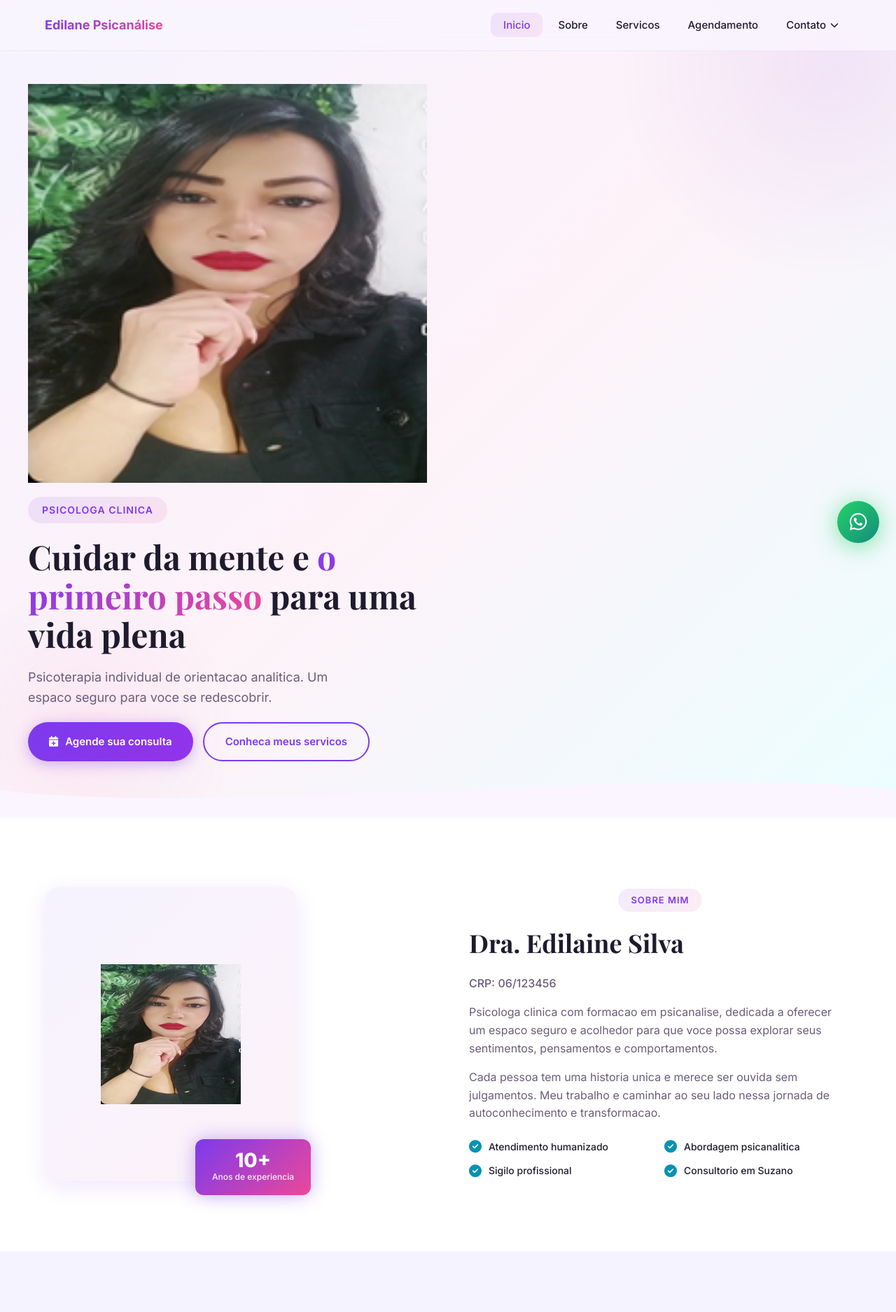
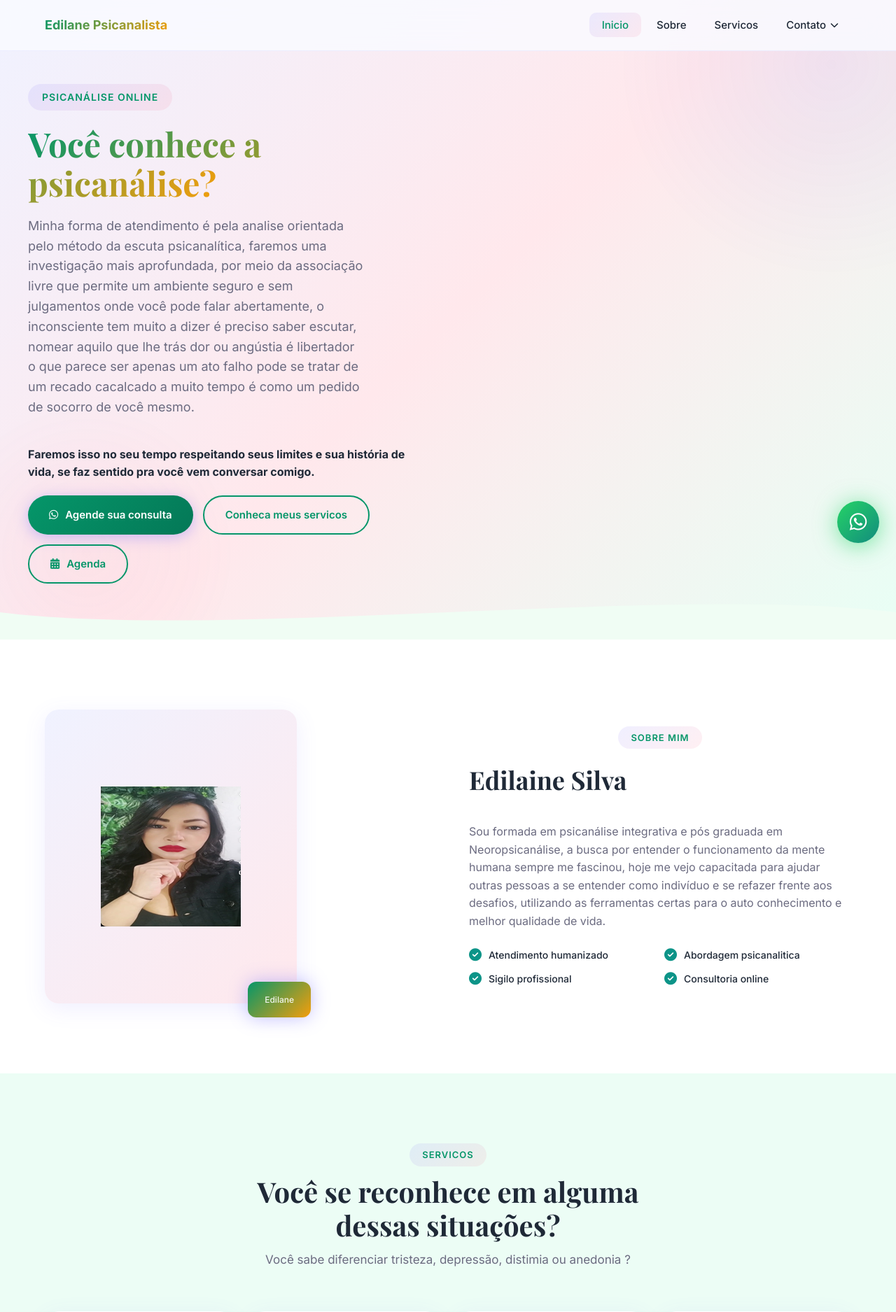
Before and after one commit to dissinhogangster000/dissinhogangster000, a PHP site: page / in a window 1280 px wide. Shown: the top 1875 px of the page at 70% size. Run offline with PHP 8.4, Linux system fonts and the light colour scheme.

Commit message:
Adiciona botao Agenda no site e sincroniza imagens

```diff
--- a/index.html
+++ b/index.html
@@ -3,7 +3,7 @@
 <head>
   <meta charset="UTF-8">
   <meta name="viewport" content="width=device-width, initial-scale=1.0">
-  <title>Dra. Edilaine Silva | Psicologia em Suzano</title>
+  <title>Edilaine Silva | Psicanálista</title>
   <link rel="stylesheet" href="style.css">
   <link rel="preconnect" href="https://fonts.googleapis.com">
   <link href="https://fonts.googleapis.com/css2?family=Inter:wght@300;400;500;600;700;800&family=Playfair+Display:wght@400;700&display=swap" rel="stylesheet">
@@ -15,7 +15,7 @@
     <div class="nav-container">
       <a href="#" class="nav-logo">
 
-        <span class="logo-text">Edilane Psicanálise</span>
+        <span class="logo-text">Edilane Psicanalista</span>
       </a>
       <button class="nav-toggle" id="navToggle" aria-label="Menu">
         <span></span><span></span><span></span>
@@ -24,15 +24,14 @@
         <li><a href="#home" class="nav-link active">Inicio</a></li>
         <li><a href="#about" class="nav-link">Sobre</a></li>
         <li><a href="#services" class="nav-link">Servicos</a></li>
-        <li><a href="painel/login.html" class="nav-link">Agendamento</a></li>
         <li class="dropdown">
           <a href="#" class="nav-link dropdown-toggle">
             Contato <i class="fas fa-chevron-down dropdown-icon"></i>
           </a>
           <ul class="dropdown-menu">
-            <li><a href="https://wa.me/5511999999999" target="_blank"><i class="fab fa-whatsapp"></i> WhatsApp</a></li>
-            <li><a href="tel:+5511999999999"><i class="fas fa-phone"></i> (11) 99999-9999</a></li>
-            <li><a href="mailto:contato@draedilaine.com.br"><i class="fas fa-envelope"></i> E-mail</a></li>
+            <li><a href="https://wa.me/5511959652007" target="_blank"><i class="fab fa-whatsapp"></i> WhatsApp</a></li>
+            <li><a href="tel:+5511959652007"><i class="fas fa-phone"></i> (11) 95965-2007</a></li>
+            <li><a href="edy.psicanalista@gmail.com"><i class="fas fa-envelope"></i> E-mail</a></li>
             <li><a href="#location"><i class="fas fa-map-marker-alt"></i> Endereco</a></li>
           </ul>
         </li>
@@ -44,19 +43,22 @@
     <div class="hero-bg"></div>
     <div class="hero-content">
       <div class="hero-text">
-        <img src="images/caixa_cinza.png" />
-        <p class="hero-subtitle">Psicologa Clinica</p>
-        <h1>Cuidar da mente e <span class="highlight">o primeiro passo</span> para uma vida plena</h1>
-        <p class="hero-description">Psicoterapia individual de orientacao analitica. Um espaco seguro para voce se redescobrir.</p>
+
+        <p class="hero-subtitle">Psicanálise Online</p>
+        <h1> <span class="highlight">Você conhece a psicanálise?</span> </h1>
+        <p class="hero-description">Minha forma de atendimento é pela analise orientada pelo método da escuta psicanalítica, faremos uma investigação mais aprofundada, por meio da associação livre que permite um ambiente seguro e sem julgamentos onde você pode falar abertamente, o inconsciente tem muito a dizer é preciso saber escutar, nomear aquilo que lhe trás dor ou angústia é libertador o que parece ser apenas um ato falho pode se tratar de um recado cacalcado a muito tempo é como um pedido de socorro de você mesmo.</p>
+
+      <b>  <p>Faremos isso no seu tempo respeitando seus limites e sua história de vida, se faz sentido pra você vem conversar comigo.</b></p>
         <div class="hero-buttons">
-          <a href="painel/login.html" class="btn btn-primary">
-            <i class="fas fa-calendar-plus"></i> Agende sua consulta
+          <a href="https://wa.me/5511959652007" target="_blank" class="btn btn-primary">
+            <i class="fab fa-whatsapp"></i> Agende sua consulta
           </a>
           <a href="#services" class="btn btn-outline">Conheca meus servicos</a>
+          <a href="painel/login.html" class="btn btn-outline"><i class="fas fa-calendar-alt"></i> Agenda</a>
         </div>
       </div>
 
-        </div>
+
       </div>
     </div>
     <div class="hero-wave">
@@ -73,22 +75,21 @@
           <div class="about-img-wrapper">
             <div class="about-img-placeholder"><img src="images/caixa_cinza.png" /> </i></div>
             <div class="experience-badge">
-              <span class="exp-number">10+</span>
-              <span class="exp-text">Anos de experiencia</span>
+              <span class="exp-number"></span>
+              <span class="exp-text">Edilane</span>
             </div>
           </div>
         </div>
         <div class="about-text animate-on-scroll">
           <span class="section-tag">Sobre mim</span>
-          <h2>Dra. Edilaine Silva</h2>
-          <p class="about-crp">CRP: 06/123456</p>
-          <p>Psicologa clinica com formacao em psicanalise, dedicada a oferecer um espaco seguro e acolhedor para que voce possa explorar seus sentimentos, pensamentos e comportamentos.</p>
-          <p>Cada pessoa tem uma historia unica e merece ser ouvida sem julgamentos. Meu trabalho e caminhar ao seu lado nessa jornada de autoconhecimento e transformacao.</p>
+          <h2>Edilaine Silva</h2>
+          <p class="about-crp"></p>
+          <p>Sou formada em psicanálise integrativa e pós graduada em Neoropsicanálise, a busca por entender o funcionamento da mente humana sempre me fascinou, hoje me vejo capacitada para ajudar outras pessoas a se entender como indivíduo e se refazer frente aos desafios, utilizando as ferramentas certas para o auto conhecimento e melhor qualidade de vida.</p>
           <div class="about-features">
             <div class="feature"><i class="fas fa-check-circle"></i> Atendimento humanizado</div>
             <div class="feature"><i class="fas fa-check-circle"></i> Abordagem psicanalitica</div>
             <div class="feature"><i class="fas fa-check-circle"></i> Sigilo profissional</div>
-            <div class="feature"><i class="fas fa-check-circle"></i> Consultorio em Suzano</div>
+            <div class="feature"><i class="fas fa-check-circle"></i> Consultoria online</div>
           </div>
         </div>
       </div>
@@ -99,31 +100,66 @@
     <div class="container">
       <div class="section-header animate-on-scroll">
         <span class="section-tag">Servicos</span>
-        <h2>Como posso ajudar voce</h2>
-        <p>Atendimento psicologico individual para adolescentes e adultos com abordagem psicanalitica.</p>
+        <h2>Você se reconhece em alguma dessas situações?</h2>
+        <p> Você sabe diferenciar tristeza,  depressão, distimia ou anedonia ?</p>
       </div>
       <div class="services-grid">
         <div class="service-card animate-on-scroll">
-          <div class="card-icon"><i class="fas fa-comments"></i></div>
-          <h3>Psicoterapia Individual</h3>
-          <p>Sessoes individuais para tratar ansiedade, depressao, traumas e outras questoes emocionais.</p>
+
+          <h3>tristeza</h3>
+          <p>Já se viu em alguma dessas situações quando um dia triste vira dois ou três e a tristeza vira rotina?
+
+ Então isso não é normal e pode ser depressão ou dependendo do tempo e intensidade dos sintomas distimia ou anedonia.
+
+
+
+A tristeza é uma emoção que precisa ser ouvida e acolhida com atenção mas se vira rotina pode vir a ser depressão e é necessário um acompanhamento para melhor entendimento da situação</p>
         </div>
         <div class="service-card animate-on-scroll">
-          <div class="card-icon"><i class="fas fa-heart"></i></div>
-          <h3>Terapia para Ansiedade</h3>
-          <p>Tratamento especializado para transtornos de ansiedade, panico, fobias e estresse cronico.</p>
+
+          <h3>Anedonia</h3>
+          <p>Anedonia é a perda da capacidade de sentir prazer ou interesse em atividades anteriormente consideradas agradáveis, caracteriza-se por apatia, falta de motivação e uma redução na resposta emocional positiva, frequentemente ligada a disfunções no sistema de recompensa cerebral.</p>
         </div>
         <div class="service-card animate-on-scroll">
-          <div class="card-icon"><i class="fas fa-smile"></i></div>
-          <h3>Terapia para Depressao</h3>
-          <p>Acompanhamento terapeutico para depressao, luto, baixa autoestima e crises existenciais.</p>
+
+          <h3>Distimia</h3>
+          <p>A distimia, ou transtorno depressivo persistente, é uma forma crônica e mais leve de depressão que dura pelo menos dois anos (um ano em crianças). Sintomas principais incluem humor deprimido, irritabilidade constante, baixa autoestima, desânimo, fadiga, alterações no sono/apetite e pessimismo, afetando significativamente a qualidade de vida.</p>
         </div>
         <div class="service-card animate-on-scroll">
-          <div class="card-icon"><i class="fas fa-hand-holding-heart"></i></div>
-          <h3>Desenvolvimento Pessoal</h3>
-          <p>Processo terapeutico focado em autoconhecimento, desenvolvimento emocional e melhoria de relacionamentos.</p>
+
+          <h3>Depressão</h3>
+          <p>O transtorno depressivo maior é uma condição psiquiátrica séria caracterizada por humor deprimido, tristeza profunda e anedonia (perda de prazer) na maior parte do dia, durante pelo menos duas semanas. Diferente da tristeza comum, impacta gravemente a funcionalidade diária, pensamentos e comportamento.</p>
         </div>
+      <div class="service-card animate-on-scroll">
+
+          <h3>Resumindo</h3>
+          <p>Esse é apenas um resumo pra exemplificar as diferenças e agora que você sabe disso pode diferenciar e entender que um dia difícil todo mundo pode ter mais se todos os dias estão "cinza" e sem contentamento você precisa de ajuda a vida pode ter a cor que você quiser.</p>
+        </div>
+        <div class="service-card animate-on-scroll">
+
+          <h3>Só pra concluir</h3>
+          <p>E lembre-se que em um dia difícil você precisa ter as ferramentas corretas pra poder dar conta de suas tarefas com qualidade de vida e cuidar daqueles que você ama e se escolher a psicanálise como essa ferramenta de auto conhecimento eu estou pronta pra te ajudar.
+
+Você é importante, sua saúde é importante ter qualidade de vida pra continuar fazendo suas tarefas diárias também é muito importante proporcionar um ambiente pra que isso seja possível é meu objetivo, vamos juntas.</p>
+        </div>
+      <div class="service-card animate-on-scroll">
+
+
+                 <h3><img src="images/caixa_cinza2.png" /> </h3>
+          <p>O conhecimento pode mudar vidas e transformar o que era só trauma em uma nova história.
+
+ Atravéz da psicanálise você pode se reencontrar e conhecer uma nova versão sua nunca vista antes por você.</p>
+<p><b></p>Marque um horário e vem conversar comigo.</p></b>
+        <div class="cta-buttons">
+          <a href="https://wa.me/5511959652007" target="_blank" class="btn btn-primary btn-lg">
+            <i class="fab fa-whatsapp"></i> Agendar consulta
+          </a>
+
+          </div>
+        </div>
+
       </div>
+              </div>
     </div>
   </section>
 
@@ -131,20 +167,20 @@
     <div class="container">
       <div class="numbers-grid">
         <div class="number-item animate-on-scroll">
-          <span class="number-value" data-target="10">0</span>
-          <span class="number-label">Anos de experiencia</span>
+
+          <span class="number-label"></span>
         </div>
         <div class="number-item animate-on-scroll">
-          <span class="number-value" data-target="1500">0</span>
-          <span class="number-label">Pacientes atendidos</span>
+
+          <span class="number-label"></span>
         </div>
         <div class="number-item animate-on-scroll">
-          <span class="number-value" data-target="5000">0</span>
-          <span class="number-label">Sessoes realizadas</span>
+
+          <span class="number-label"></span>
         </div>
         <div class="number-item animate-on-scroll">
-          <span class="number-value" data-target="100">0</span>
-          <span class="number-label">% Satisfacao</span>
+
+          <span class="number-label"></span>
         </div>
       </div>
     </div>
@@ -154,18 +190,19 @@
     <div class="container">
       <div class="section-header animate-on-scroll">
         <span class="section-tag">Localizacao</span>
-        <h2>Meu consultorio</h2>
-        <p>Localizada em Suzano, com facil acesso e ambiente acolhedor para seu atendimento.</p>
+        <h2>Consultoria Online</h2>
+        <p>Localizada em SP.</p>
       </div>
       <div class="location-content animate-on-scroll">
         <div class="location-info">
-          <div class="info-item">
-            <i class="fas fa-map-marker-alt"></i>
+
+
             <div>
-              <h4>Endereco</h4>
-              <p>Rua Exemplo, 123 - Centro<br>Suzano - SP, 08600-000</p>
+
+              <p></p>
             </div>
           </div>
+      <div class="location-content animate-on-scroll">
           <div class="info-item">
             <i class="fas fa-clock"></i>
             <div>
@@ -177,14 +214,11 @@
             <i class="fas fa-phone"></i>
             <div>
               <h4>Contato</h4>
-              <p>(11) 99999-9999<br>contato@draedilaine.com.br</p>
+              <p>(11) 95965-2007<br>edy.psicanalista@gmail.com</p>
             </div>
           </div>
         </div>
-        <div class="location-map">
-          <div class="map-placeholder">
-            <i class="fas fa-map"></i>
-            <p>Mapa interativo</p>
+
           </div>
         </div>
       </div>
@@ -197,10 +231,10 @@
         <h2>Pronto para dar o primeiro passo?</h2>
         <p>Agende uma sessao e comece sua jornada de autoconhecimento e transformacao.</p>
         <div class="cta-buttons">
-          <a href="painel/login.html" class="btn btn-primary btn-lg">
-            <i class="fas fa-calendar-plus"></i> Agendar consulta
+          <a href="https://wa.me/5511959652007" target="_blank" class="btn btn-primary btn-lg">
+            <i class="fab fa-whatsapp"></i> Agendar consulta
           </a>
-          <a href="tel:+5511999999999" class="btn btn-outline btn-lg">
+          <a href="tel:+5511959652007" class="btn btn-outline btn-lg">
             <i class="fas fa-phone"></i> Ligar agora
           </a>
         </div>
@@ -213,14 +247,14 @@
       <div class="footer-content">
         <div class="footer-brand">
           <div class="footer-logo">
-            <i class="fas fa-brain"></i>
-            <span>Dra. Edilaine Silva</span>
+
+            <span>Edilaine Silva</span>
           </div>
-          <p>Psicologa Clinica | CRP: 06/123456</p>
+          <p>Psicanálise |  </p>
           <div class="footer-social">
             <a href="#" aria-label="Instagram"><i class="fab fa-instagram"></i></a>
             <a href="#" aria-label="Facebook"><i class="fab fa-facebook-f"></i></a>
-            <a href="https://wa.me/5511999999999" target="_blank" aria-label="WhatsApp"><i class="fab fa-whatsapp"></i></a>
+            <a href="https://wa.me/5511959652007" target="_blank" aria-label="WhatsApp"><i class="fab fa-whatsapp"></i></a>
             <a href="#" aria-label="LinkedIn"><i class="fab fa-linkedin-in"></i></a>
           </div>
         </div>
@@ -236,9 +270,9 @@
         <div class="footer-links">
           <h4>Contato</h4>
           <ul>
-            <li><a href="https://wa.me/5511999999999" target="_blank"><i class="fab fa-whatsapp"></i> WhatsApp</a></li>
-            <li><a href="tel:+5511999999999"><i class="fas fa-phone"></i> Telefone</a></li>
-            <li><a href="mailto:contato@draedilaine.com.br"><i class="fas fa-envelope"></i> E-mail</a></li>
+            <li><a href="https://wa.me/5511959652007" target="_blank"><i class="fab fa-whatsapp"></i> WhatsApp</a></li>
+            <li><a href="tel:+5511959652007"><i class="fas fa-phone"></i> Telefone</a></li>
+            <li><a href="mailto:edy.psicanalista@gmail.com"><i class="fas fa-envelope"></i> E-mail</a></li>
           </ul>
         </div>
         <div class="footer-links">
@@ -250,12 +284,12 @@
         </div>
       </div>
       <div class="footer-bottom">
-        <p>&copy; 2026 Dra. Edilaine Silva. Todos os direitos reservados.</p>
+        <p>&copy; 2026 Edy Psicanálise. Todos os direitos reservados.</p>
       </div>
     </div>
   </footer>
 
-  <a href="https://wa.me/5511999999999" target="_blank" class="whatsapp-float" aria-label="WhatsApp">
+  <a href="https://wa.me/5511959652007" target="_blank" class="whatsapp-float" aria-label="WhatsApp">
     <i class="fab fa-whatsapp"></i>
   </a>
 
--- a/style.css
+++ b/style.css
@@ -1,18 +1,18 @@
 :root {
-  --primary: #7C3AED;
-  --primary-dark: #6D28D9;
-  --primary-light: #A78BFA;
-  --secondary: #EC4899;
-  --accent: #06B6D4;
-  --accent-dark: #0891B2;
-  --bg: #FAF5FF;
-  --bg-alt: #F5F3FF;
-  --text: #1F1B2E;
-  --text-light: #6B5C7A;
-  --text-lighter: #9D8DB5;
+  --primary: #059669;
+  --primary-dark: #047857;
+  --primary-light: #34D399;
+  --secondary: #F59E0B;
+  --accent: #14B8A6;
+  --accent-dark: #0D9488;
+  --bg: #F0FDF4;
+  --bg-alt: #ECFDF5;
+  --text: #1F2937;
+  --text-light: #6B6B80;
+  --text-lighter: #9B9BB0;
   --white: #FFFFFF;
-  --shadow: 0 8px 32px rgba(124, 58, 237, 0.12);
-  --shadow-hover: 0 12px 48px rgba(124, 58, 237, 0.22);
+  --shadow: 0 8px 32px rgba(108, 99, 255, 0.1);
+  --shadow-hover: 0 12px 48px rgba(108, 99, 255, 0.2);
   --radius: 20px;
   --radius-sm: 12px;
   --transition: 0.35s cubic-bezier(0.4, 0, 0.2, 1);
@@ -52,15 +52,15 @@ body {
   left: 0;
   right: 0;
   z-index: 1000;
-  background: rgba(250, 245, 255, 0.85);
+  background: rgba(250, 251, 255, 0.85);
   backdrop-filter: blur(20px);
   -webkit-backdrop-filter: blur(20px);
-  border-bottom: 1px solid rgba(124, 58, 237, 0.08);
+  border-bottom: 1px solid rgba(108, 99, 255, 0.08);
   transition: var(--transition);
 }
 
 .navbar.scrolled {
-  box-shadow: 0 4px 24px rgba(124, 58, 237, 0.1);
+  box-shadow: 0 4px 24px rgba(108, 99, 255, 0.12);
 }
 
 .nav-container {
@@ -252,7 +252,7 @@ body {
 .hero-bg {
   position: absolute;
   inset: 0;
-  background: linear-gradient(135deg, #F5F3FF 0%, #FDF2F8 50%, #ECFEFF 100%);
+  background: linear-gradient(135deg, #F0F2FF 0%, #FFE8EC 50%, #E8FFF5 100%);
   z-index: -2;
 }
 
@@ -262,10 +262,10 @@ body {
   width: 600px;
   height: 600px;
   border-radius: 50%;
-  background: radial-gradient(circle, rgba(124, 58, 237, 0.08) 0%, transparent 70%);
+  background: radial-gradient(circle, rgba(108, 99, 255, 0.08) 0%, transparent 70%);
   top: -200px;
   right: -200px;
-  animation: drift 8s ease-in-out infinite;
+  animation: float-bg 8s ease-in-out infinite;
 }
 
 .hero-bg::after {
@@ -274,13 +274,13 @@ body {
   width: 400px;
   height: 400px;
   border-radius: 50%;
-  background: radial-gradient(circle, rgba(236, 72, 153, 0.06) 0%, transparent 70%);
+  background: radial-gradient(circle, rgba(255, 101, 132, 0.06) 0%, transparent 70%);
   bottom: -100px;
   left: -100px;
-  animation: drift 10s ease-in-out infinite reverse;
+  animation: float-bg 10s ease-in-out infinite reverse;
 }
 
-@keyframes drift {
+@keyframes float-bg {
   0%, 100% { transform: translate(0, 0) scale(1); }
   50% { transform: translate(30px, -30px) scale(1.1); }
 }
@@ -303,7 +303,7 @@ body {
 
 .hero-subtitle {
   display: inline-block;
-  background: linear-gradient(135deg, rgba(124, 58, 237, 0.1), rgba(236, 72, 153, 0.1));
+  background: linear-gradient(135deg, rgba(108, 99, 255, 0.1), rgba(255, 101, 132, 0.1));
   color: var(--primary);
   padding: 8px 20px;
   border-radius: 50px;
@@ -328,20 +328,21 @@ body {
   -webkit-background-clip: text;
   -webkit-text-fill-color: transparent;
   background-clip: text;
+  position: relative;
 }
 
 .hero-description {
   font-size: 18px;
   color: var(--text-light);
   max-width: 480px;
-  animation: slideUp 0.6s ease-out 0.2s both;
+  animation: fade-up 0.6s ease-out 0.2s both;
 }
 
 .hero-buttons {
   display: flex;
   gap: 14px;
   flex-wrap: wrap;
-  animation: slideUp 0.6s ease-out 0.3s both;
+  animation: fade-up 0.6s ease-out 0.3s both;
 }
 
 .btn {
@@ -361,14 +362,14 @@ body {
 }
 
 .btn-primary {
-  background: linear-gradient(135deg, var(--primary), #9333EA);
+  background: linear-gradient(135deg, var(--primary), var(--primary-dark));
   color: white;
-  box-shadow: 0 4px 20px rgba(124, 58, 237, 0.35);
+  box-shadow: 0 4px 20px rgba(108, 99, 255, 0.35);
 }
 
 .btn-primary:hover {
   transform: translateY(-3px);
-  box-shadow: 0 8px 32px rgba(124, 58, 237, 0.5);
+  box-shadow: 0 8px 32px rgba(108, 99, 255, 0.5);
 }
 
 .btn-outline {
@@ -497,7 +498,7 @@ body {
 
 .section-tag {
   display: inline-block;
-  background: linear-gradient(135deg, rgba(124, 58, 237, 0.1), rgba(236, 72, 153, 0.1));
+  background: linear-gradient(135deg, rgba(108, 99, 255, 0.1), rgba(255, 101, 132, 0.1));
   color: var(--primary);
   padding: 6px 18px;
   border-radius: 50px;
@@ -542,7 +543,7 @@ body {
   width: 360px;
   height: 420px;
   border-radius: var(--radius);
-  background: linear-gradient(135deg, #F5F3FF, #FDF2F8);
+  background: linear-gradient(135deg, #F0F2FF, #FFE8EC);
   display: flex;
   align-items: center;
   justify-content: center;
```
Also changed, not shown: other parts of style.css (+80 -36 lines), public/index.html (+99 -65 lines), script.js (+44 -22 lines), images/caixa_cinza1.png (added), images/caixa_cinza2.png (added), images/f1.jpeg (added), public/images/caixa_cinza1.png (added), public/images/caixa_cinza2.png (added), public/images/f1.jpeg (added).
